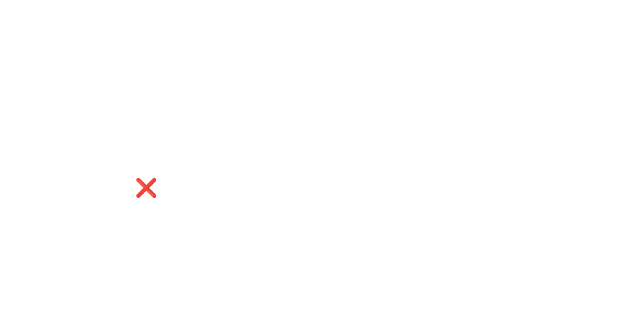
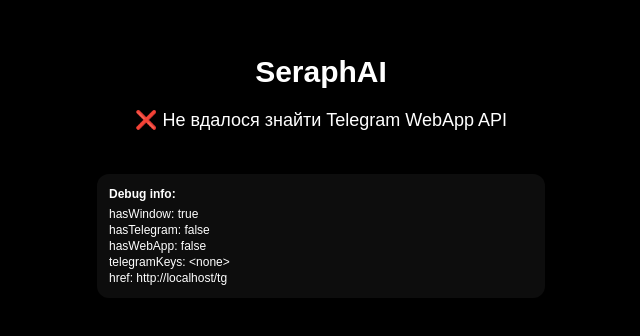
Before and after one commit to serhiikrupnyk/seraphai, a Next.js app in the folder apps/web/: page /tg in a window 1280 px wide. Shown: the part 224-560 px from the top of the page, without its empty margins (319-959 px from the left). Built offline with nearby package versions, Linux system fonts and the light colour scheme.

Commit message:
chore(web): add Telegram WebApp debug info

```diff
--- a/apps/web/app/tg/page.tsx
+++ b/apps/web/app/tg/page.tsx
@@ -2,28 +2,53 @@
 
 import { useEffect, useState } from 'react';
 
+type DebugInfo = {
+  hasWindow: boolean;
+  hasTelegram: boolean;
+  hasWebApp: boolean;
+  telegramKeys: string[];
+  href: string;
+};
+
 export default function TelegramAuthPage() {
-  const [status, setStatus] = useState('Ініціалізація Telegram WebApp...');
+  const [status, setStatus] = useState('Ініціалізація...');
   const [user, setUser] = useState<any>(null);
+  const [debug, setDebug] = useState<DebugInfo | null>(null);
+  const [error, setError] = useState<string | null>(null);
 
   useEffect(() => {
-    const tg = (window as any).Telegram?.WebApp;
+    try {
+      if (typeof window === 'undefined') {
+        setStatus('window недоступний');
+        return;
+      }
 
-    if (!tg) {
+      const w: any = window;
+      const tgObj = w.Telegram;
+      const tgWebApp = tgObj?.WebApp;
+
+      const info: DebugInfo = {
+        hasWindow: true,
+        hasTelegram: !!tgObj,
+        hasWebApp: !!tgWebApp,
+        telegramKeys: tgObj ? Object.keys(tgObj) : [],
+        href: window.location.href,
+      };
+      setDebug(info);
+
+      if (!tgWebApp) {
         setStatus('❌ Не вдалося знайти Telegram WebApp API');
         return;
       }
 
-    tg.ready();
       setStatus('Telegram WebApp знайдено ✔');
+      tgWebApp.ready();
 
-    const initData = tg.initData;
+      const initData: string | undefined = tgWebApp.initData;
       if (!initData) {
-      setStatus('❌ Немає initData — відкрий через Telegram');
+        setStatus('❌ Немає initData від Telegram');
         return;
       }
-
-    const payload = { initData };
 
       setStatus('Авторизація...');
 
@@ -32,12 +57,12 @@
         headers: {
           'Content-Type': 'application/json',
         },
-      body: JSON.stringify(payload),
+        body: JSON.stringify({ initData }),
       })
         .then(async (res) => {
           if (!res.ok) {
             const t = await res.text();
-          throw new Error(t);
+            throw new Error(t || `HTTP ${res.status}`);
           }
           return res.json();
         })
@@ -47,25 +72,45 @@
         })
         .catch((err) => {
           console.error(err);
+          setError(String(err));
           setStatus('❌ Помилка авторизації');
         });
+    } catch (e: any) {
+      console.error(e);
+      setError(String(e));
+      setStatus('❌ Фатальна помилка на клієнті');
+    }
   }, []);
 
   return (
-    <main className="flex flex-col items-center justify-center h-screen p-4 text-white">
-      <div className="text-2xl font-bold mb-4">SeraphAI</div>
+    <main className="flex flex-col items-center justify-center min-h-screen p-4 bg-black text-white">
+      <h1 className="text-3xl font-bold mb-4">SeraphAI</h1>
 
-      <div className="mb-6 text-lg">{status}</div>
+      <div className="mb-4 text-lg">{status}</div>
+
+      {error && <div className="mb-4 text-red-400 text-sm break-words">Помилка: {error}</div>}
 
       {user && (
-        <div className="mt-4 p-4 rounded-xl bg-white/10 backdrop-blur text-left">
+        <div className="mt-4 p-4 rounded-xl bg-white/10 backdrop-blur text-left w-full max-w-md">
+          <div className="font-semibold mb-2">Профіль:</div>
           <div>id: {user.id}</div>
           <div>tg_id: {user.tg_id}</div>
           <div>
             {user.first_name} {user.last_name}
           </div>
           <div>@{user.username}</div>
-          <div>{user.language_code}</div>
+          <div>lang: {user.language_code}</div>
+        </div>
+      )}
+
+      {debug && (
+        <div className="mt-6 p-3 rounded-xl bg-white/5 text-xs w-full max-w-md break-words">
+          <div className="font-semibold mb-1">Debug info:</div>
+          <div>hasWindow: {String(debug.hasWindow)}</div>
+          <div>hasTelegram: {String(debug.hasTelegram)}</div>
+          <div>hasWebApp: {String(debug.hasWebApp)}</div>
+          <div>telegramKeys: {debug.telegramKeys.join(', ') || '<none>'}</div>
+          <div>href: {debug.href}</div>
         </div>
       )}
     </main>
```
Lines whose indentation alone changed are shown as unchanged.
